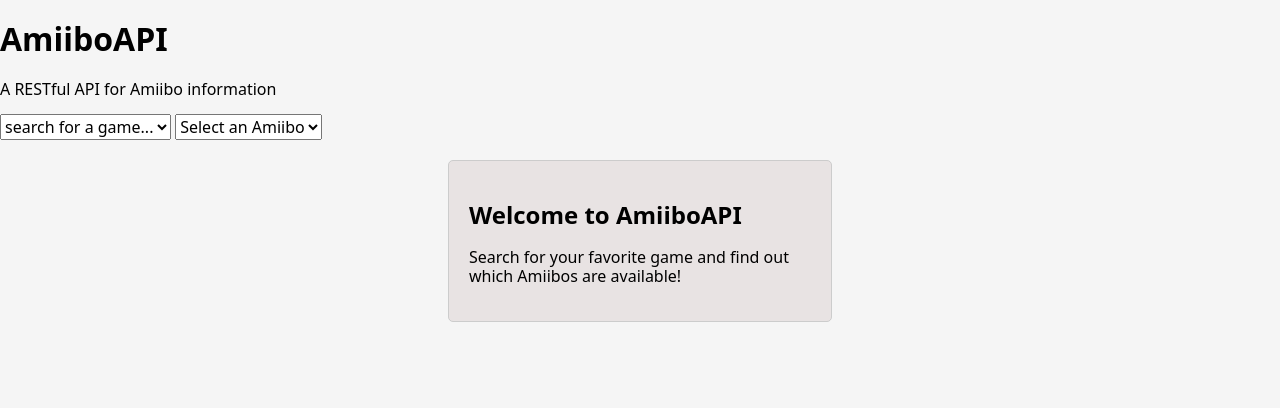
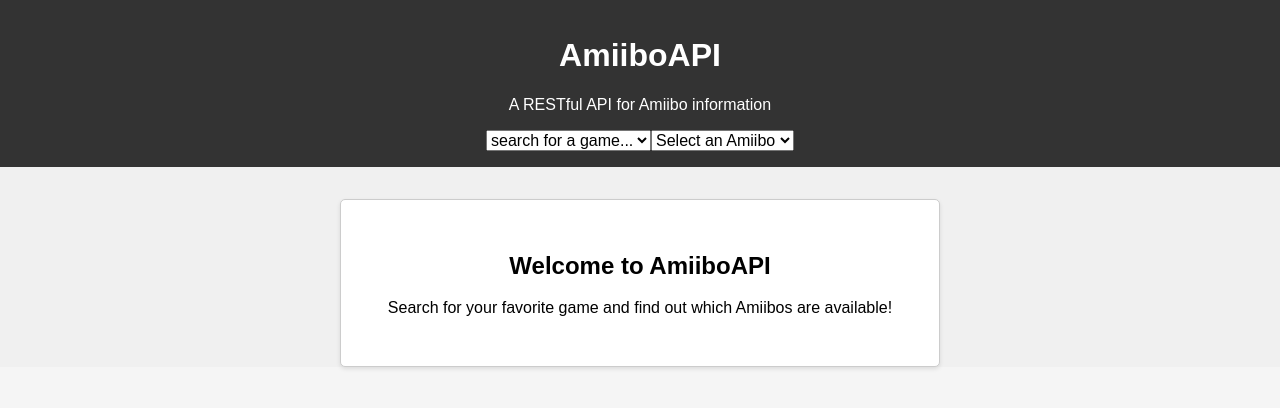
Before and after one commit to isaias-okube/Flatiron-frontend-phase-1-project2, a plain HTML site: page index.html in a window 1280 px wide. Drawn offline with nearby package versions, Linux system fonts and the light colour scheme; no server answers.

Commit message:
add some css styling

```diff
--- a/styles.css
+++ b/styles.css
@@ -11,3 +11,39 @@ html {
     background-color: #e8e3e3;
     border-radius: 5px;
 }
+
+body {
+    background-color: #f0f0f0;
+    font-family: Arial, sans-serif;
+}
+
+  .header {
+    background-color: #333;
+    color: white;
+    padding: 1rem;
+    text-align: center;
+
+}
+
+  .main-title {
+    font-size: 2rem;
+
+}
+
+  .search {
+    margin-top: 1rem;
+    display: flex;
+    justify-content: center;
+
+}
+
+
+  .welcome {
+    background-color: #fff;
+    border-radius: 5px;
+    box-shadow: 0 2px 4px rgba(0, 0, 0, 0.1);
+    padding: 2rem;
+    margin: 2rem auto;
+    max-width: 600px;
+    text-align: center;
+}
```
